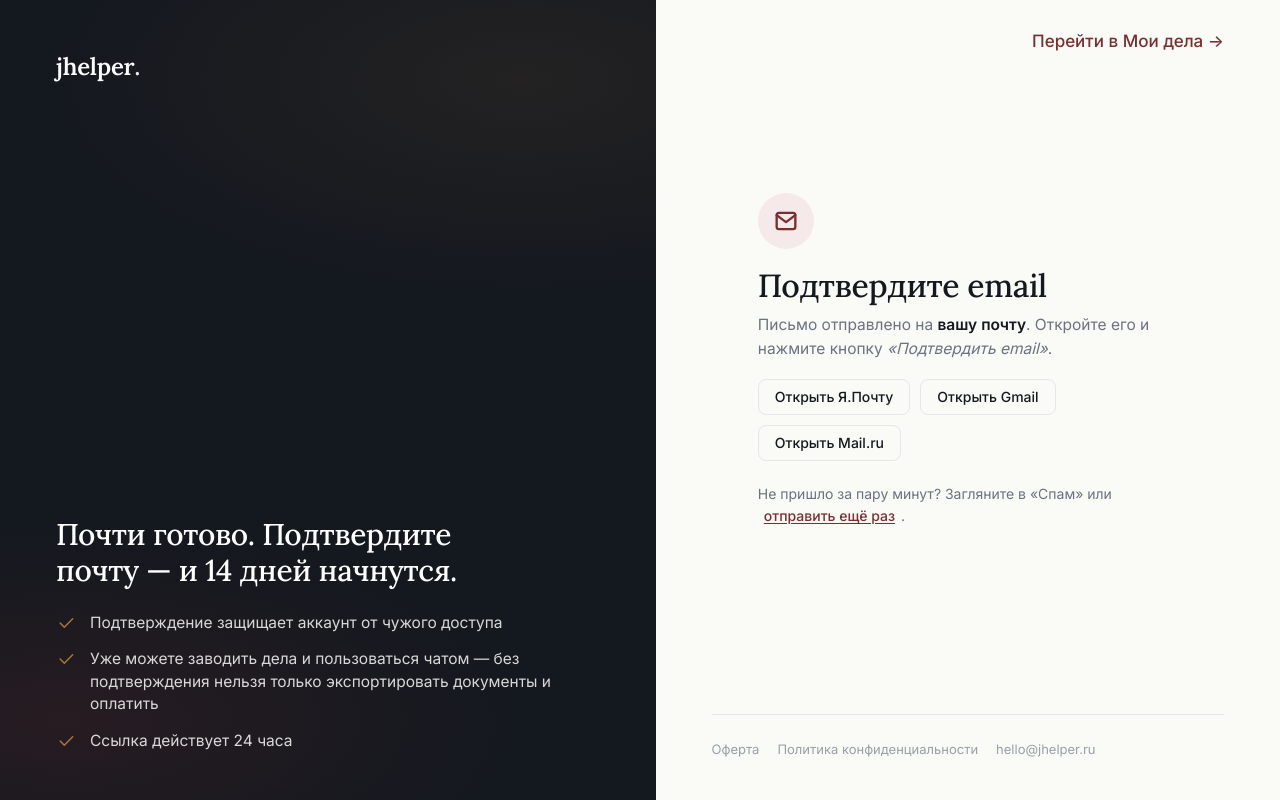
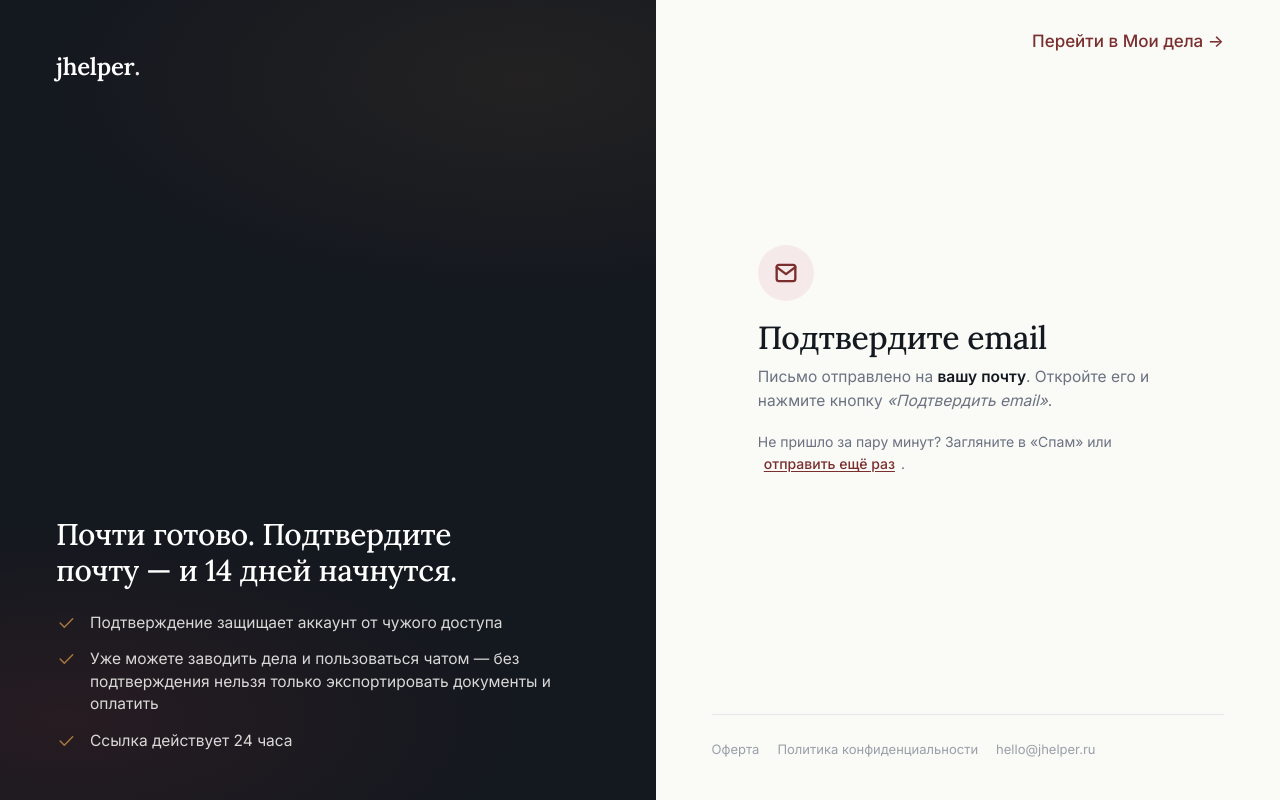
Before and after one commit to TuzovGleb/jhelper-site, a plain HTML site: page verify-email.html in a window 1280 px wide. Drawn offline with Linux system fonts and the light colour scheme.

Commit message:
Remove mail-provider quick-open buttons from forgot/verify pages

```diff
--- a/verify-email.html
+++ b/verify-email.html
@@ -50,12 +50,6 @@
       <h1>Подтвердите email</h1>
       <p>Письмо отправлено на <span class="email-strong" id="sentTo">—</span>. Откройте его и нажмите кнопку <em>«Подтвердить email»</em>.</p>
 
-      <div class="mail-actions">
-        <a class="btn btn-secondary btn-sm" href="https://mail.yandex.ru" target="_blank" rel="noopener">Открыть Я.Почту</a>
-        <a class="btn btn-secondary btn-sm" href="https://mail.google.com" target="_blank" rel="noopener">Открыть Gmail</a>
-        <a class="btn btn-secondary btn-sm" href="https://mail.mail.ru" target="_blank" rel="noopener">Открыть Mail.ru</a>
-      </div>
-
       <p class="resend">Не пришло за пару минут? Загляните в «Спам» или <button type="button" id="resendBtn">отправить ещё раз</button>.</p>
     </div>
 
```
Also changed, not shown: forgot-password.html (+0 -6 lines).
